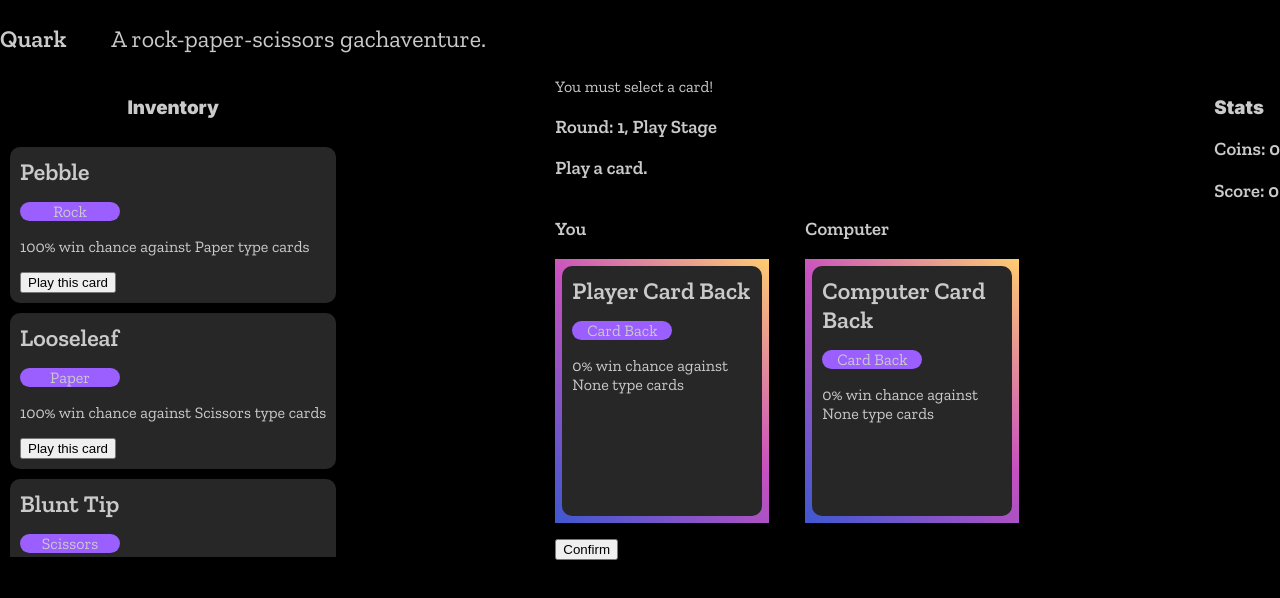
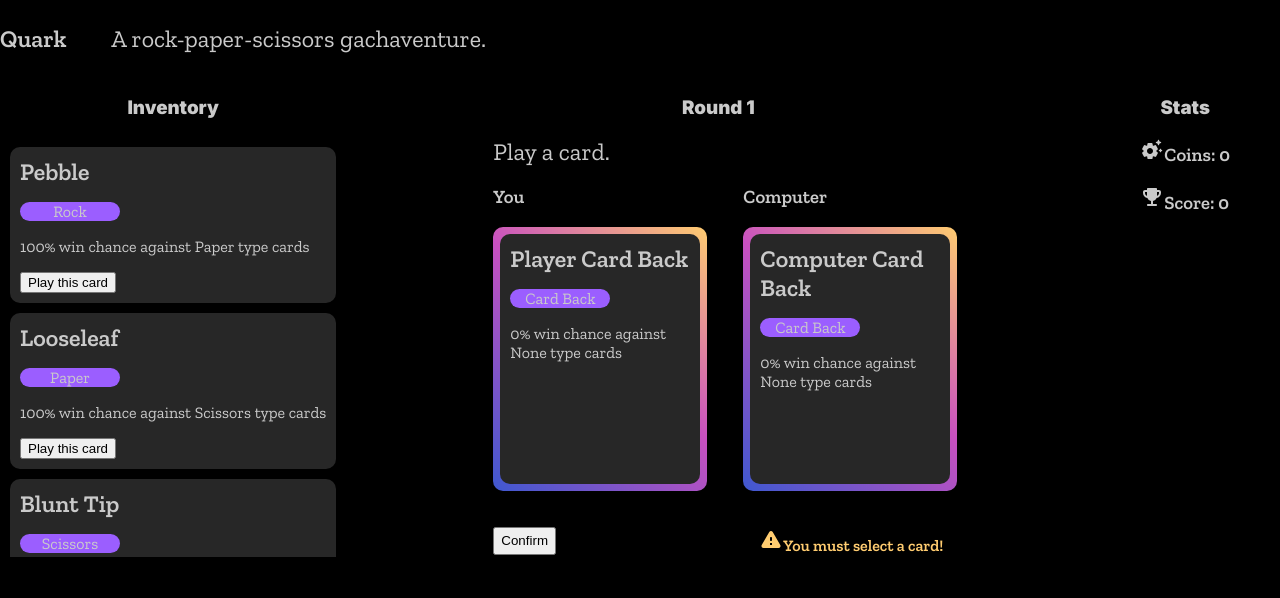
Before and after one commit to onmyraedar/rps-adventure, a React (Create React App) app: page / in a window 1280 px wide. Both pictures are taken after a click on the button "Confirm". Shown: the top 598 px of the page. Built offline with nearby package versions, Linux system fonts and the light colour scheme.

Commit message:
Make style changes to gameboard and stats bar
Make the following style changes:
- Import material icons
- Add material icons for coins and score to the stats bar
- Make the card select alert yellow and add a warning sign
- Move card select alert next to the Confirm button

```diff
--- a/package.json
+++ b/package.json
@@ -3,6 +3,9 @@
   "version": "0.1.0",
   "private": true,
   "dependencies": {
+    "@emotion/react": "^11.9.3",
+    "@emotion/styled": "^11.9.3",
+    "@mui/icons-material": "^5.8.4",
     "@testing-library/jest-dom": "^5.16.4",
     "@testing-library/react": "^13.3.0",
     "@testing-library/user-event": "^13.5.0",
--- a/src/components/Game.css
+++ b/src/components/Game.css
@@ -11,9 +11,14 @@
     align-items: center;
 }
 
+.game-container-right {
+    padding: 0px 50px;
+}
+
 .section-header {
     font-family: "Inter", sans-serif;
     font-weight: 900;
+    text-align: center;
 }
 
 .inventory {
@@ -40,11 +45,23 @@
     border-radius: 100vw;
 }
 
+.gameboard .instructions {
+    margin: 0px;
+    font-size: 24px;
+}
+
 .gameboard-card-container {
     display: flex;
     gap: 50px;
+    margin-bottom: 50px;
 }
 
-.confirm-btn {
-    margin-top: 30px;
+.btn-container {
+    display: flex;
+    justify-content: space-between;
+    gap: 40px;
 }
+
+.card-select-alert {
+    color: #FFCC70;
+}
--- a/src/components/Game.js
+++ b/src/components/Game.js
@@ -1,4 +1,7 @@
 import React, { useState } from "react";
+import EmojiEvents from "@mui/icons-material/EmojiEventsRounded";
+import SettingsSuggest from "@mui/icons-material/SettingsSuggestRounded";
+import Warning from "@mui/icons-material/WarningRounded";
 import uniqid from "uniqid";
 import Card from "./Card.js";
 import GameboardCard from "./GameboardCard.js";
@@ -150,8 +153,7 @@ function Game() {
     if (gameData.stage === "Play") {
         gameboard =
         <div className="gameboard">
-            <h3>Round: {gameData.round}, {gameData.stage} Stage</h3>
-            <h3>Play a card.</h3>
+            <p className="instructions">Play a card.</p>
             <div className="gameboard-card-container">
                 <div className="player-card-container">
                     <h3>You</h3>
@@ -170,13 +172,20 @@ function Game() {
                     />
                 </div>
             </div>
-            <button className="confirm-btn" onClick={playRound}>Confirm</button>
+            <div className="btn-container">
+                <button className="confirm-btn" onClick={playRound}>Confirm</button>
+                {gameData.cardSelectAlert.isOn &&
+                    <div className="card-select-alert">
+                        <Warning />
+                        <b>{gameData.cardSelectAlert.text}</b>
+                    </div>
+                }
+            </div>
         </div>
     } else if (gameData.stage === "Results") {
         gameboard =
-        <div>
-            <h3>Round: {gameData.round}, {gameData.stage} Stage</h3>
-            <h3>Winner: {gameData.winner}</h3>
+        <div className="gameboard">
+            <p className="instructions">Winner: {gameData.winner}</p>
             <div className="gameboard-card-container">
                 <div className="player-card-container">
                     <h3>You</h3>
@@ -195,7 +204,9 @@ function Game() {
                     />
                 </div>
             </div>
-            <button onClick={resetGameData}>Next</button>
+            <div className="btn-container">
+                <button onClick={resetGameData}>Next</button>
+            </div>
         </div>
     }
 
@@ -212,15 +223,23 @@ function Game() {
                 </div>
             </div>
             <div className="game-container-center">
-                {gameData.cardSelectAlert.isOn && gameData.cardSelectAlert.text}
+                <div className="section-header">
+                    <h3>Round {gameData.round}</h3>
+                </div>
                 {gameboard}
             </div>
             <div className="game-container-right">
                 <div className="section-header">
                     <h3>Stats</h3>
                 </div>
-                <h3>Coins: {coins}</h3>
-                <h3>Score: {gameData.score}</h3>
+                <h3>
+                    <SettingsSuggest />
+                    Coins: {coins}
+                </h3>
+                <h3>
+                    <EmojiEvents />
+                    Score: {gameData.score}
+                </h3>
             </div>
         </div>
     );
--- a/src/components/GameboardCard.css
+++ b/src/components/GameboardCard.css
@@ -24,6 +24,7 @@
     backface-visibility: hidden;
     display: flex;
     padding: 7px;
+    border-radius: 10px;
 }
 
 .card-front {
```
Also changed, not shown: 1 other file (tests, documents, lock files or other folders).
